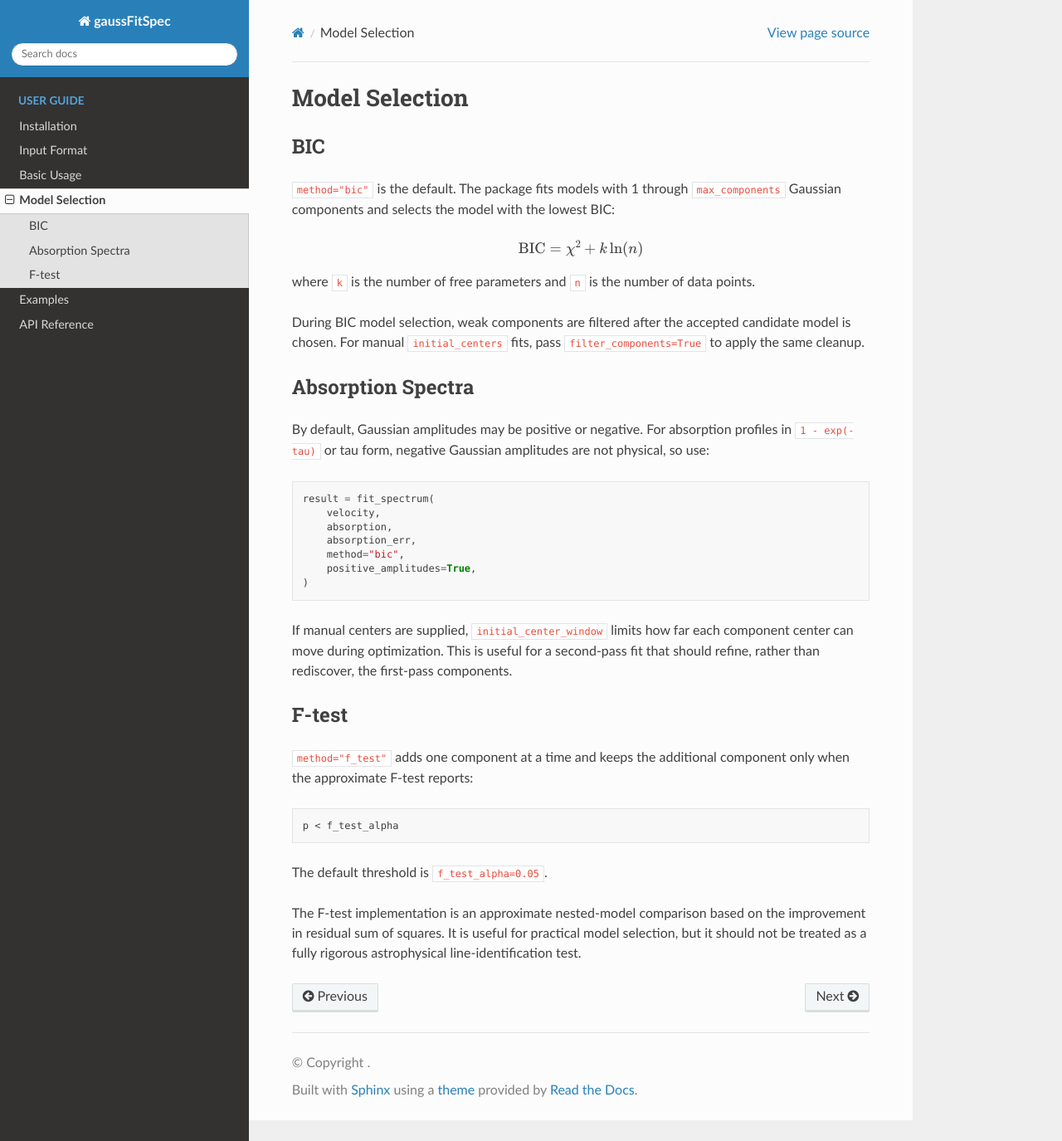
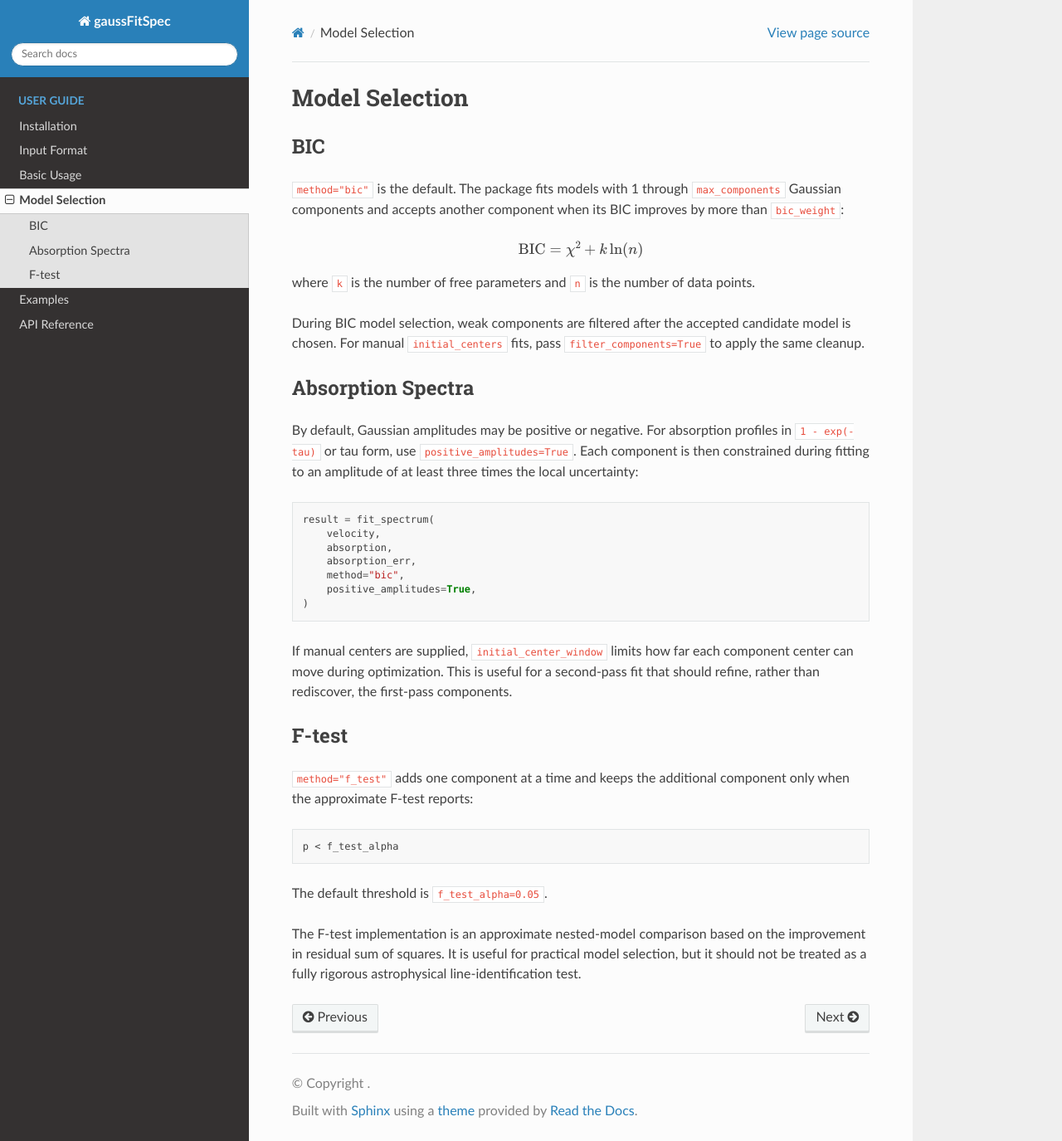
Before and after one commit to retarchen/GaussianFitSpectra, a Sphinx documentation site: the page built from docs/model_selection.rst, in a window 1280 px wide and 1375 px high. Shown: the whole window at 83% size. Built offline with Sphinx 7.4.7 and the Read the Docs theme 3.1.0, drawn with Linux system fonts in a browser that asks for light colours.

Commit message:
Enforce three-sigma absorption amplitudes

```diff
--- a/docs/conf.py
+++ b/docs/conf.py
@@ -10,7 +10,7 @@ sys.path.insert(0, str(PROJECT_ROOT / "src"))
 
 project = "gaussFitSpec"
 author = "Hongxing Chen"
-release = "1.0.0"
+release = "1.0.3"
 
 extensions = [
     "sphinx.ext.autodoc",
--- a/docs/model_selection.rst
+++ b/docs/model_selection.rst
@@ -5,7 +5,8 @@ BIC
 ---
 
 ``method="bic"`` is the default. The package fits models with 1 through
-``max_components`` Gaussian components and selects the model with the lowest BIC:
+``max_components`` Gaussian components and accepts another component when its
+BIC improves by more than ``bic_weight``:
 
 .. math::
 
@@ -22,8 +23,9 @@ Absorption Spectra
 ------------------
 
 By default, Gaussian amplitudes may be positive or negative. For absorption
-profiles in ``1 - exp(-tau)`` or tau form, negative Gaussian amplitudes are not
-physical, so use:
+profiles in ``1 - exp(-tau)`` or tau form, use
+``positive_amplitudes=True``. Each component is then constrained during fitting
+to an amplitude of at least three times the local uncertainty:
 
 .. code-block:: python
 
--- a/docs/usage.rst
+++ b/docs/usage.rst
@@ -45,8 +45,8 @@ Use ``min_fwhm`` and ``max_fwhm`` to constrain component widths:
    )
 
 For absorption spectra represented as ``1 - exp(-tau)`` or tau, use
-``positive_amplitudes=True`` so fitted Gaussian amplitudes cannot become
-negative:
+``positive_amplitudes=True`` so each fitted Gaussian amplitude is constrained
+to be at least three times the local uncertainty:
 
 .. code-block:: python
 
--- a/pyproject.toml
+++ b/pyproject.toml
@@ -4,7 +4,7 @@ build-backend = "setuptools.build_meta"
 
 [project]
 name = "gaussFitSpec"
-version = "1.0.2"
+version = "1.0.3"
 description = "Lightweight 1D Gaussian spectral decomposition."
 readme = "README.md"
 requires-python = ">=3.10"
```
Also changed, not shown: 2 other files.
